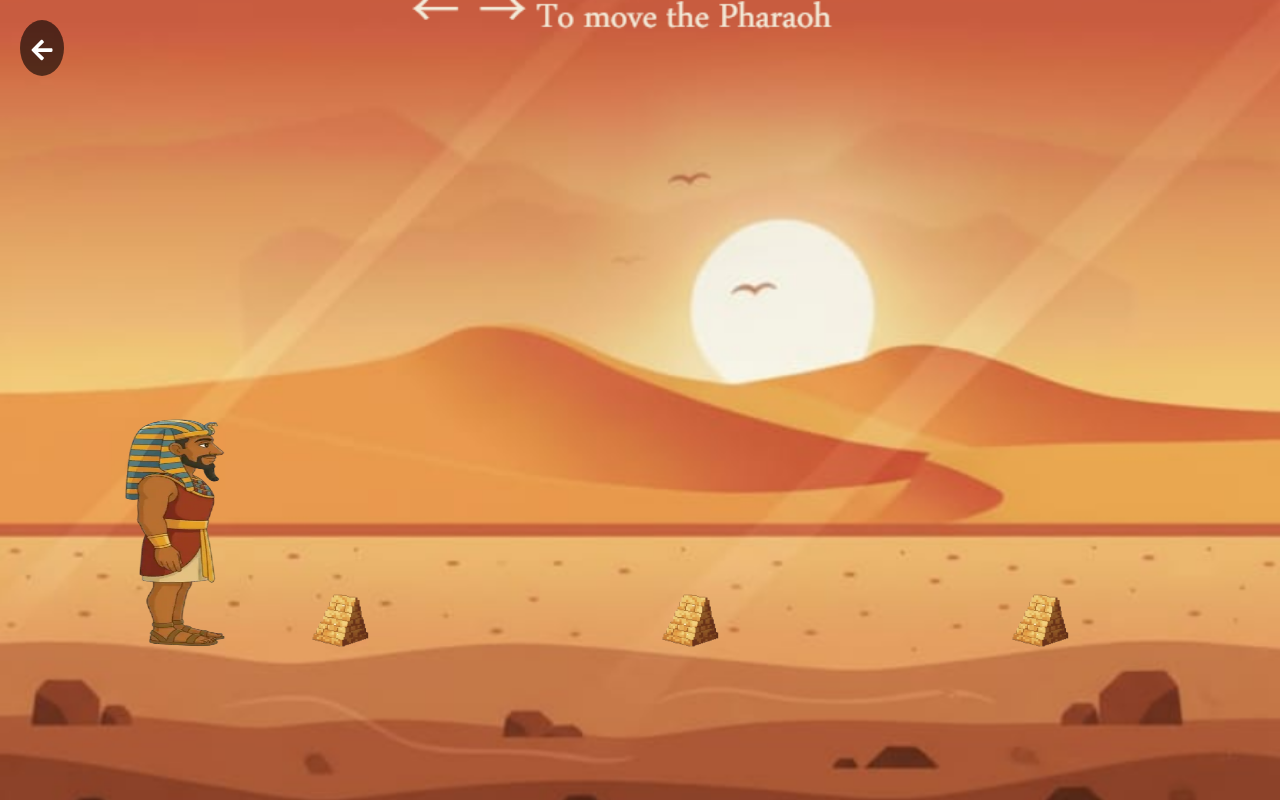
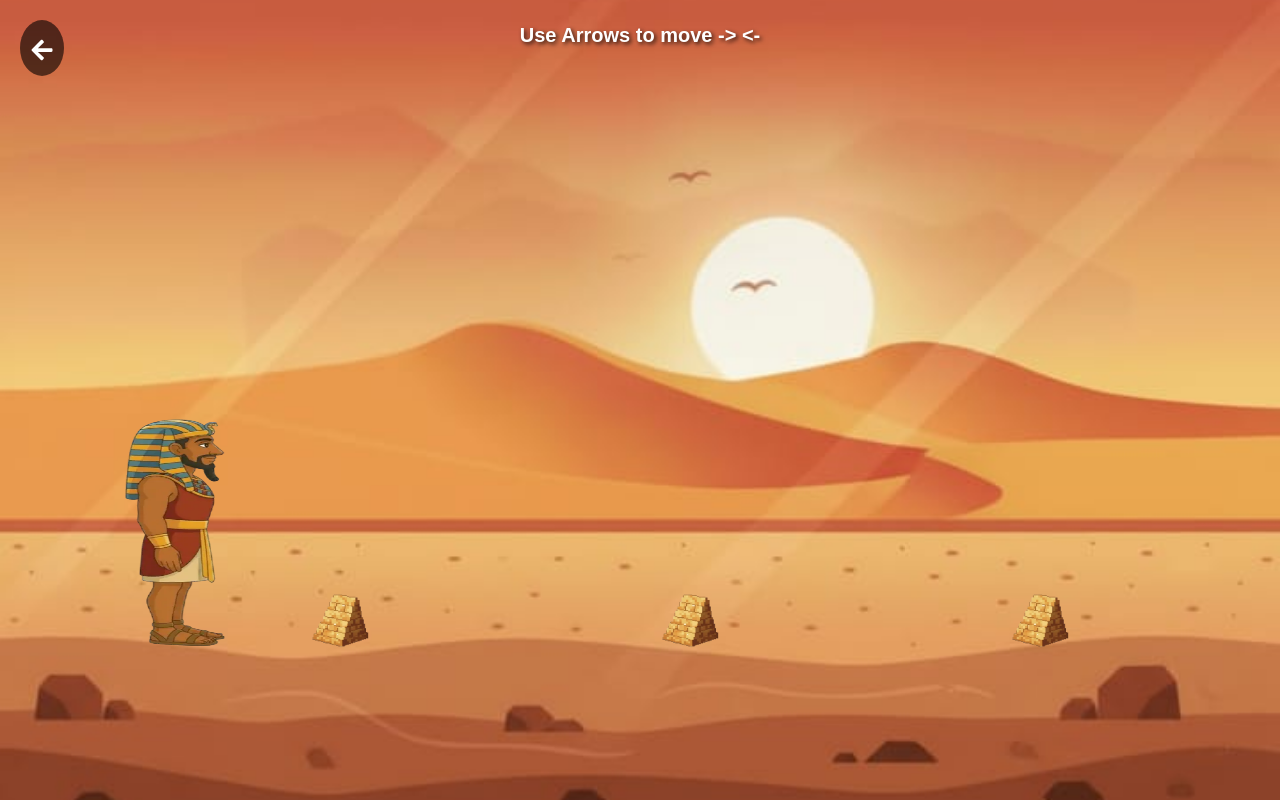
Before and after one commit to enghenzoo/Pyramind, a React (Vite) app: page /game2 in a window 1280 px wide. Built offline with nearby package versions, Linux system fonts and the light colour scheme.

Commit message:
Fix-game-two

```diff
--- a/src/pages/games/game2/Game2.css
+++ b/src/pages/games/game2/Game2.css
@@ -42,7 +42,7 @@
   height: 100vh;
   overflow: hidden;
   position: relative;
-  background-image: url("../../../assets/game2-background.jpg");
+  background-image: url("../../../assets/back-ground.jpg");
   background-size: cover;
   background-position: center;
   background-attachment: fixed;
@@ -93,3 +93,16 @@
 .back-arrow:hover {
   transform: scale(1.2);
 }
+
+.controls-instruction {
+  position: absolute;
+  top: 20px; /* المسافة من الأعلى */
+  left: 50%; /* لجعله في المنتصف أفقياً */
+  transform: translateX(-50%); /* لضبط التوسط بدقة */
+  color: white; /* لون النص (غيره حسب خلفية لعبتك) */
+  font-size: 20px; /* حجم الخط */
+  font-weight: bold;
+  text-shadow: 2px 2px 4px rgba(0, 0, 0, 0.8); /* ظل للنص ليظهر بوضوح فوق الخلفية */
+  z-index: 100; /* لضمان ظهوره فوق اللعبة */
+  pointer-events: none; /* لكي لا يمنع الضغط على الأشياء تحته */
+}
--- a/src/pages/games/game2/Game2.jsx
+++ b/src/pages/games/game2/Game2.jsx
@@ -456,6 +456,10 @@ function GameTwo() {
         <FaArrowLeft />
       </div>
 
+      <div className="controls-instruction">
+        Use Arrows to move {"->"} {"<-"}
+      </div>
+
       <div className="viewport">
         <div
           className="game2-container"
```
Also changed, not shown: src/assets/game2-background.jpg (deleted).
